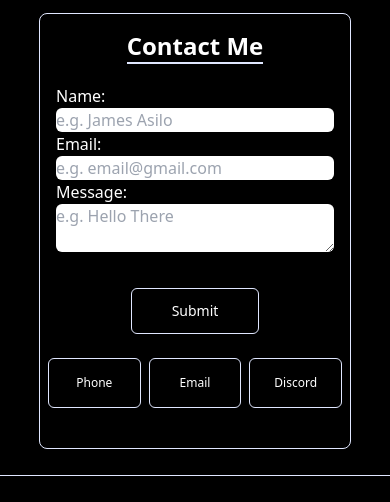
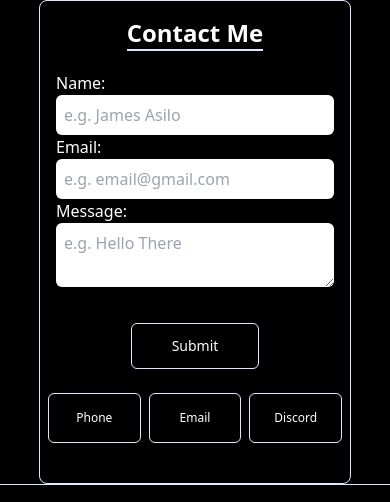
Before and after one commit to MoMo2Win/Portfolio-Website, a website: page contact.html in a window 390 px wide. Shown: the part 160-662 px from the top of the page. Drawn offline with Linux system fonts and the light colour scheme.

Commit message:
feat(Contact-Page): implement a responsive email, allowing them to send me email straight from my portfolio to my email

```diff
--- a/contact.html
+++ b/contact.html
@@ -74,16 +74,17 @@
         </nav>
     </header>
     <main class="w-4/5 mx-auto m-auto pb-8 border border-LGB rounded-lg flex flex-col">
-        <form class="flex flex-col p-4" action="">
+        <form class="flex flex-col p-4" action="https://api.web3forms.com/submit" method="POST">
             <h2 class="mx-auto text-white font-bold text-2xl border-b-2 border-LGB mb-5">Contact Me</h2>
+            <input type="hidden" name="access_key" value="bf1fde5e-adb4-4229-8bc2-5077a7f51afa">
             <label class="text-white" for="name">Name:</label>
-            <input class="rounded-md" type="text" placeholder="e.g. James Asilo"  id="name" name="name">
+            <input class="rounded-md p-2" type="text" placeholder="e.g. James Asilo"  id="name" name="name">
 
             <label class="text-white" for="email">Email:</label>
-            <input class="rounded-md" type="email" placeholder="e.g. email@gmail.com" id="email" name="email">
+            <input class="rounded-md p-2" type="email" placeholder="e.g. email@gmail.com" id="email" name="email">
 
             <label class="text-white" for="message">Message:</label>
-            <textarea class="rounded-md mb-5" name="message" placeholder="e.g. Hello There" id="message"></textarea>
+            <textarea class="rounded-md mb-5 p-2" name="message" placeholder="e.g. Hello There" id="message"></textarea>
             <button class="mt-4 text-white mx-auto border border-LGB rounded-md w-32 py-3 text-sm hover:bg-SG transition duration-1000
             ease-in-out">Submit</button>
         </form>
```
